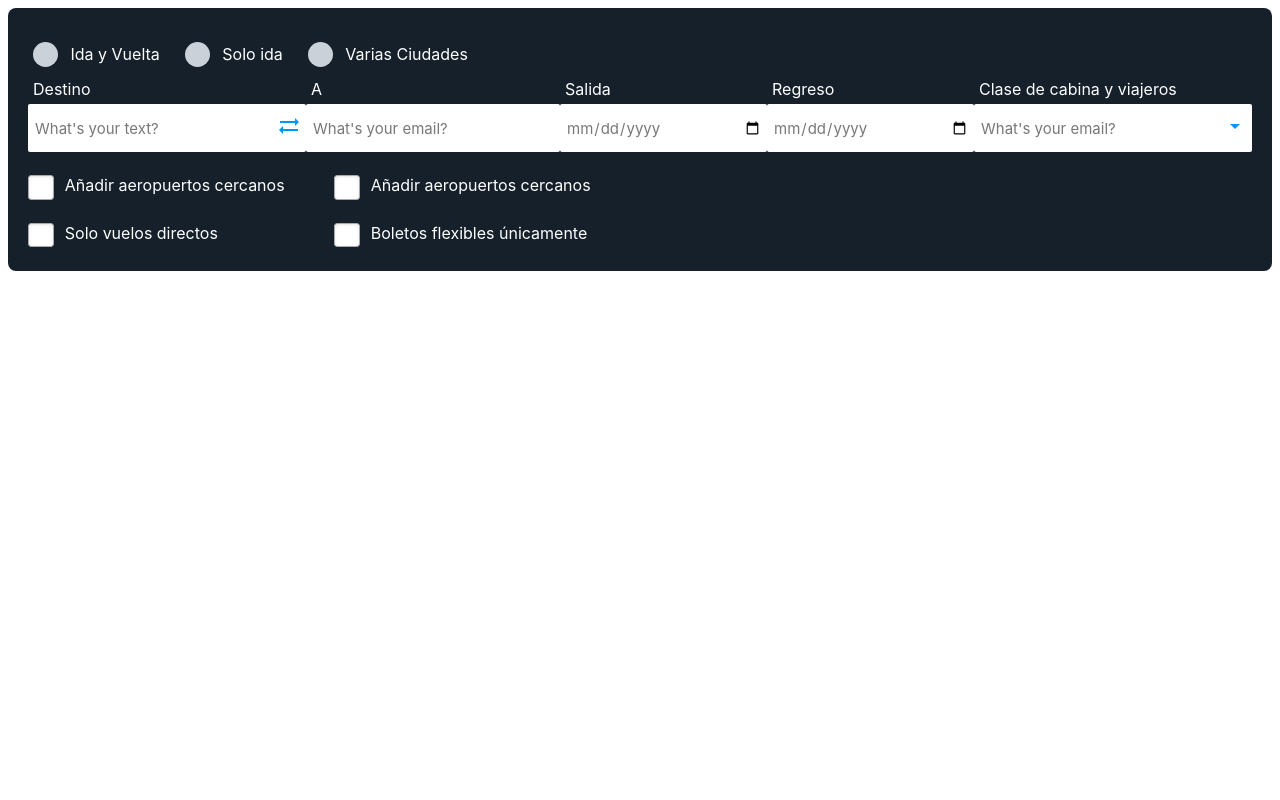
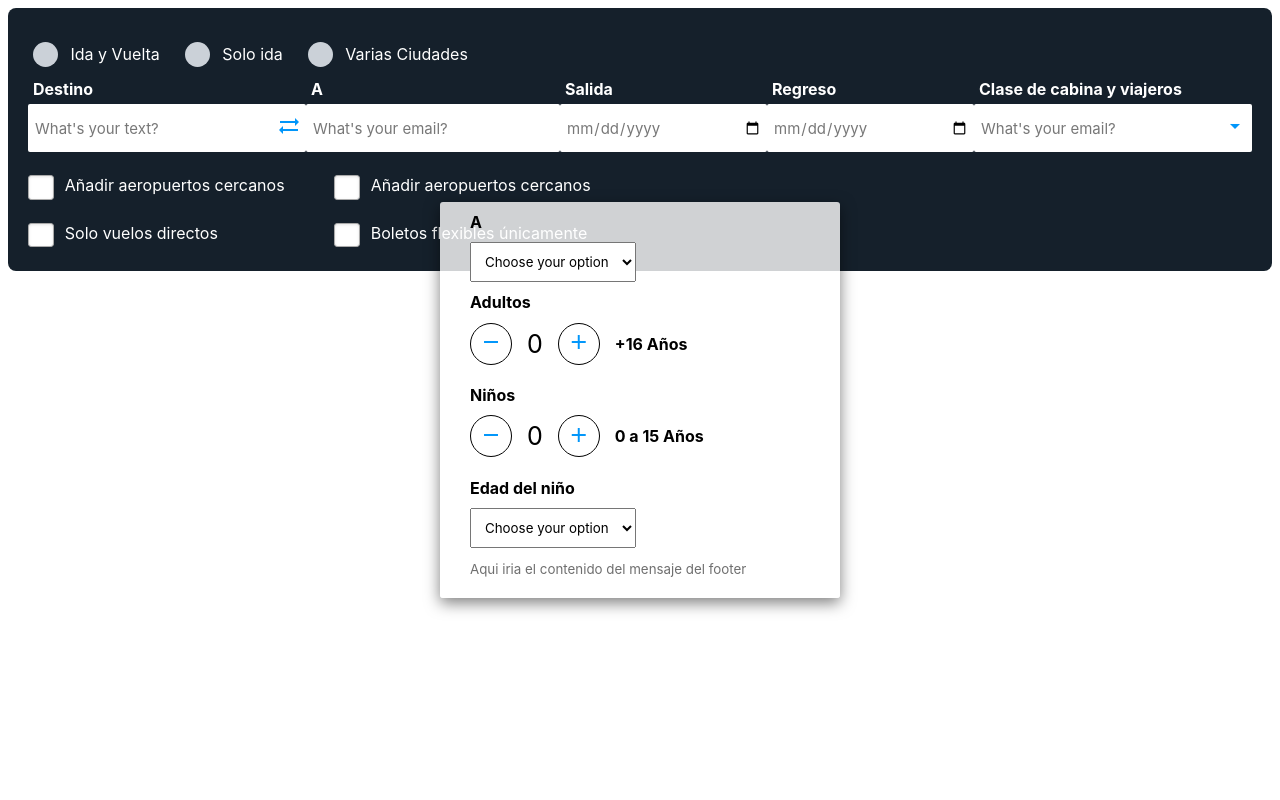
Before and after one commit to LenoviMAD/ViajesItal, a PHP site: page / in a window 1280 px wide. Run offline with PHP 8.4, Linux system fonts and the light colour scheme.

Commit message:
termino de modal italviajes

```diff
--- /dev/null
+++ b/css/button.css
@@ -0,0 +1,34 @@
+.boton {
+    width: 30px;
+    height: 30px;
+    background-color: #ffffff;
+    padding: 5px;
+    -webkit-border-radius: 50px;
+    -moz-border-radius: 50px;
+    border-radius: 50px;
+    font-size: 11px;
+    line-height: 32px;
+    text-transform: uppercase;
+    float: left;
+    display: flex;
+    justify-content: center;
+    border: 1px solid;
+    align-self: center;
+}
+
+.boton:hover {
+    opacity: 0.50;
+    -moz-opacity: .50;
+    filter: alpha (opacity=50);
+}
+
+.btn-azul {
+    color: #0196fa;
+}
+
+.icon-boton {
+    font-family: 'Material Icons';
+    font-weight: normal;
+    font-style: normal;
+    font-size: 24px;
+}
--- a/css/helpers.css
+++ b/css/helpers.css
@@ -2,7 +2,7 @@
     margin-right: 20px;
 }
 
-.df {
+.displayf {
     display: flex;
 }
 
@@ -13,3 +13,43 @@
 .mt20 {
     margin-top: 20px;
 }
+
+.mb20 {
+    margin-bottom: 20px;
+}
+
+.hidden {
+    display: none;
+}
+
+.colorb{
+    color: black;
+}
+
+.p15{
+    padding: 15px;
+}
+
+.mr15{
+    margin-right: 15px;
+}
+
+.ml15{
+    margin-left: 15px;
+}
+
+.fs{
+    font-size: 25px;
+}
+
+.mb0{
+    margin-bottom: 0;
+}
+
+.mt10{
+    margin-top: 10px;
+}
+
+.mt40{
+    margin-top: 40px;
+}
--- a/css/modal.css
+++ b/css/modal.css
@@ -40,7 +40,7 @@
     align-items: center;
     justify-content: center;
     padding: 1rem;
-    background: var(--black);
+    /* background: var(--black); */
     visibility: hidden;
     opacity: 0;
     transition: all 0.35s ease-in;
@@ -74,14 +74,6 @@
     display: flex;
     align-items: center;
     justify-content: space-between;
-}
-
-.modal-content>*:not(:last-child) {
-    margin-bottom: 20px;
-}
-
-.modal-header> :not(:last-child) {
-    margin-bottom: 10px;
 }
 
 .modal-header .modal-close {
@@ -376,3 +368,11 @@
 figure {
     margin: 0;
 }
+
+.modal-fly{
+    min-width: 400px;
+}
+
+.small-modal{
+    color: #6f6f6f;
+}
--- a/css/style.css
+++ b/css/style.css
@@ -63,5 +63,15 @@ input.image_buscar {
 .title-Input {
     position: absolute;
     color: #fff;
-    margin-top: -30px
+    margin-top: -30px;
+    font-weight: bold;
 }
+
+.margin-auto{
+    margin: auto;
+}
+
+select {
+    padding: 10px;
+    cursor: pointer;
+}
--- /dev/null
+++ b/css/titles.css
@@ -0,0 +1,4 @@
+.title-modal {
+    color: rgb(0, 0, 0);
+    font-weight: bold;
+}
--- a/index.html
+++ b/index.html
@@ -8,9 +8,11 @@
     <link rel="stylesheet" href="./css/style.css">
     <link rel="stylesheet" href="./css/options.css">
     <link rel="stylesheet" href="./css/inputs.css">
-    <link rel="stylesheet" href="./css/helpers.css">
     <link rel="stylesheet" href="./css/checkbox.css">
     <link rel="stylesheet" href="./css/modal.css">
+    <link rel="stylesheet" href="./css/button.css">
+    <link rel="stylesheet" href="./css/helpers.css">
+    <link rel="stylesheet" href="./css/titles.css">
 
     <link href="https://fonts.googleapis.com/icon?family=Material+Icons" rel="stylesheet">
     <title>Document</title>
@@ -18,18 +20,80 @@
 
 <body>
 
-    <div class="modal modal--operationSummary" id="modalEncomienda">
-        <div class="modal-dialog">
+    <div class="modal modal--operationSummary is-visible" id="modalInput">
+        <div class="modal-dialog modal-fly">
             <section class="modal-content">
-                <header class="modal-header">
-                    <h3 class="modal__title">Resumen de operación</h3>
-                    <button class="close-modal hidden" type="button" aria-label="close modal" data-close>✕</button>
-                </header>
-                <aside class="modal-body">
-                </aside>
-                <footer class="modal-footer">
-                    <button class="modal__button" type="button" aria-label="close modal" data-close>Continuar</button>
-                </footer>
+                <div class="mt20">
+                    <label for="" class="title-Input colorb">A</label>
+                    <div class="input-field col s12">
+                        <select>
+                          <option value="" disabled selected>Choose your option</option>
+                          <option value="1">Option 1</option>
+                          <option value="2">Option 2</option>
+                          <option value="3">Option 3</option>
+                        </select>
+                      </div>
+                </div>
+                <div class="mt10 mb0">
+                    <div>
+                        <label for="" class="title-modal">Adultos</label>
+                    </div>
+                </div>
+                <div class="displayf">
+                    <div class="boton">
+                        <button type="submit" class="btn-icon btn-azul" disabled>
+                            <i class="ion-android-arrow-forward icon-boton prefix">remove</i>
+                        </button>
+                    </div>
+                    <div class="displayf mr15 ml15">
+                        <label for="" id="Counter" class="margin-auto fs">0</label>
+                    </div>
+                    <div class="boton mr15">
+                        <button type="submit" class="btn-icon btn-azul" disabled>
+                            <i class="ion-android-arrow-forward icon-boton prefix">add</i>
+                        </button>
+                    </div>
+                    <div>
+                        <h4>+16 Años</h4>
+                    </div>
+                </div>
+                <div class="mt10 mb0">
+                    <div>
+                        <label for="" class="title-modal">Niños</label>
+                    </div>
+                </div>
+                <div class="displayf">
+                    <div class="boton">
+                        <button type="submit" class="btn-icon btn-azul" disabled>
+                            <i class="ion-android-arrow-forward icon-boton prefix">remove</i>
+                        </button>
+                    </div>
+                    <div class="displayf mr15 ml15">
+                        <label for="" id="Counter" class="margin-auto fs">0</label>
+                    </div>
+                    <div class="boton mr15">
+                        <button type="submit" class="btn-icon btn-azul" disabled>
+                            <i class="ion-android-arrow-forward icon-boton prefix">add</i>
+                        </button>
+                    </div>
+                    <div>
+                        <h4>0 a 15 Años</h4>
+                    </div>
+                </div>
+                <div class="mt40">
+                    <label for="" class="title-Input colorb">Edad del niño</label>
+                    <div class="input-field col s12">
+                        <select>
+                          <option value="" disabled selected>Choose your option</option>
+                          <option value="1">Option 1</option>
+                          <option value="2">Option 2</option>
+                          <option value="3">Option 3</option>
+                        </select>
+                      </div>
+                </div>
+                <div class="mt10">
+                    <small class="small-modal">Aqui iria el contenido del mensaje del footer</small>
+                </div>
             </section>
         </div>
     </div>
@@ -56,12 +120,13 @@
                     </label>
                 </div>
             </div>
-            <div class="df">
+            <div class="displayf">
                 <div class="container-inputs">
                     <div class="webflow-style-input">
                         <label for="" class="title-Input">Destino</label>
                         <input class="input-icon" type="text" placeholder="What's your text?"></input>
-                        <button type="submit" class="btn-icon" disabled><i class="ion-android-arrow-forward material-icons prefix">sync_alt</i></button>
+                        <button type="submit" class="btn-icon" disabled><i
+                                class="ion-android-arrow-forward material-icons prefix">sync_alt</i></button>
                     </div>
                     <div class="webflow-style-input">
                         <label for="" class="title-Input">A</label>
@@ -81,12 +146,13 @@
                     <div class="webflow-style-input">
                         <label for="" class="title-Input">Clase de cabina y viajeros</label>
                         <input class="input-icon" type="email" placeholder="What's your email?"></input>
-                        <button type="submit" class="btn-icon" aria-disabled=""><i class="ion-android-arrow-forward material-icons prefix">arrow_drop_down</i></button>
+                        <button type="submit" class="btn-icon" aria-disabled="" id="btnInput"><i
+                                class="ion-android-arrow-forward material-icons prefix">arrow_drop_down</i></button>
                     </div>
                 </div>
             </div>
             <div class="mt20">
-                <div class="df">
+                <div class="displayf">
                     <div class="width-25percent">
                         <input type="checkbox" id="test1" />
                         <label for="test1">Añadir aeropuertos cercanos</label>
@@ -97,7 +163,7 @@
                     </div>
                 </div>
 
-                <div class="df mt20">
+                <div class="displayf mt20">
                     <div class="width-25percent">
                         <input type="checkbox" id="test1" />
                         <label for="test1">Solo vuelos directos</label>
--- a/js/main.js
+++ b/js/main.js
@@ -2,3 +2,10 @@ import Modal from './modules/Modal.js';
 import Timer from './timer.js';
 // console.log(location);
 // Modules init
+const modal = new Modal()
+let btnInput = document.getElementById('btnInput');
+
+btnInput.addEventListener('click', async() => {
+    // Mostramos boton de enviar
+    modal.openModal('modalInput');
+})
```
